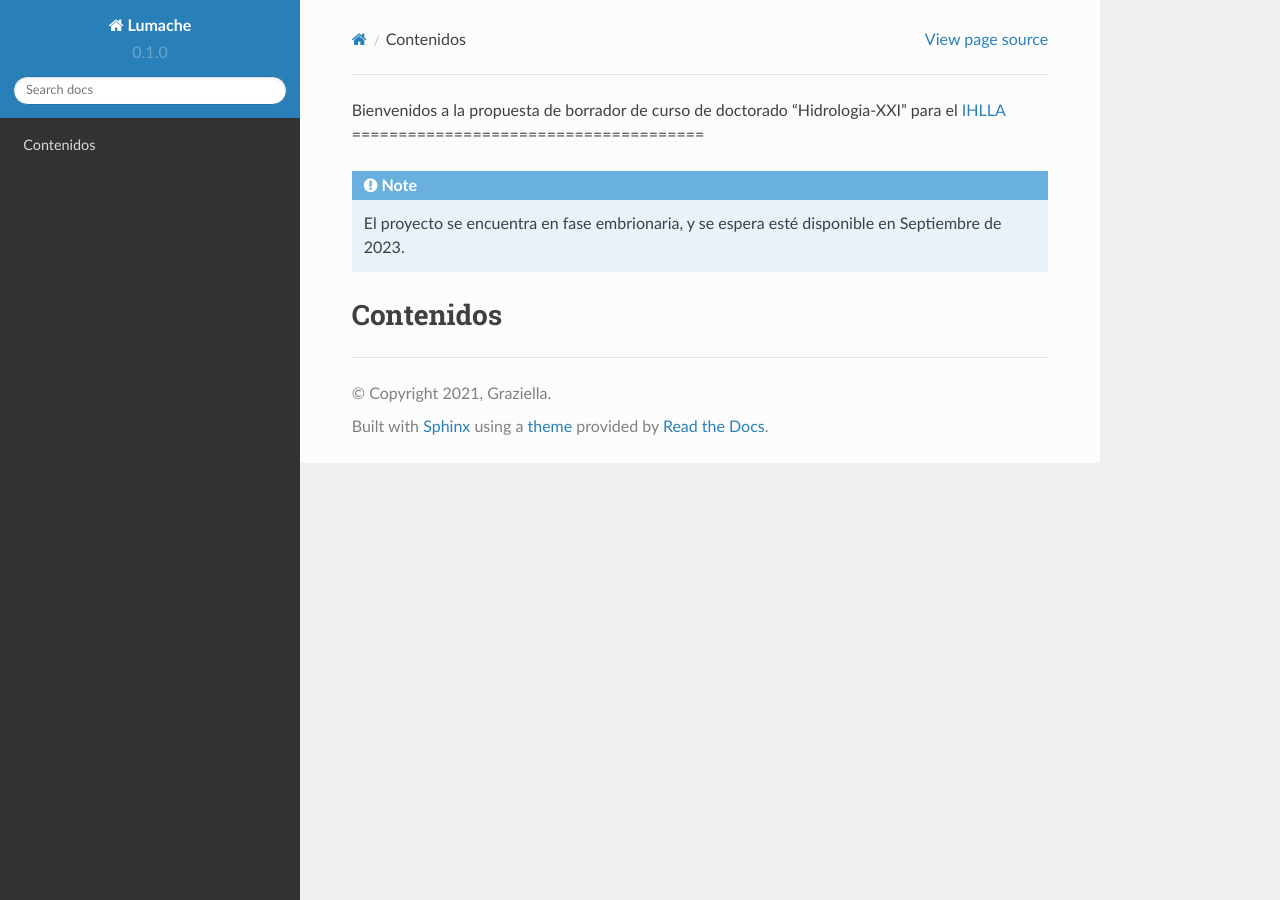
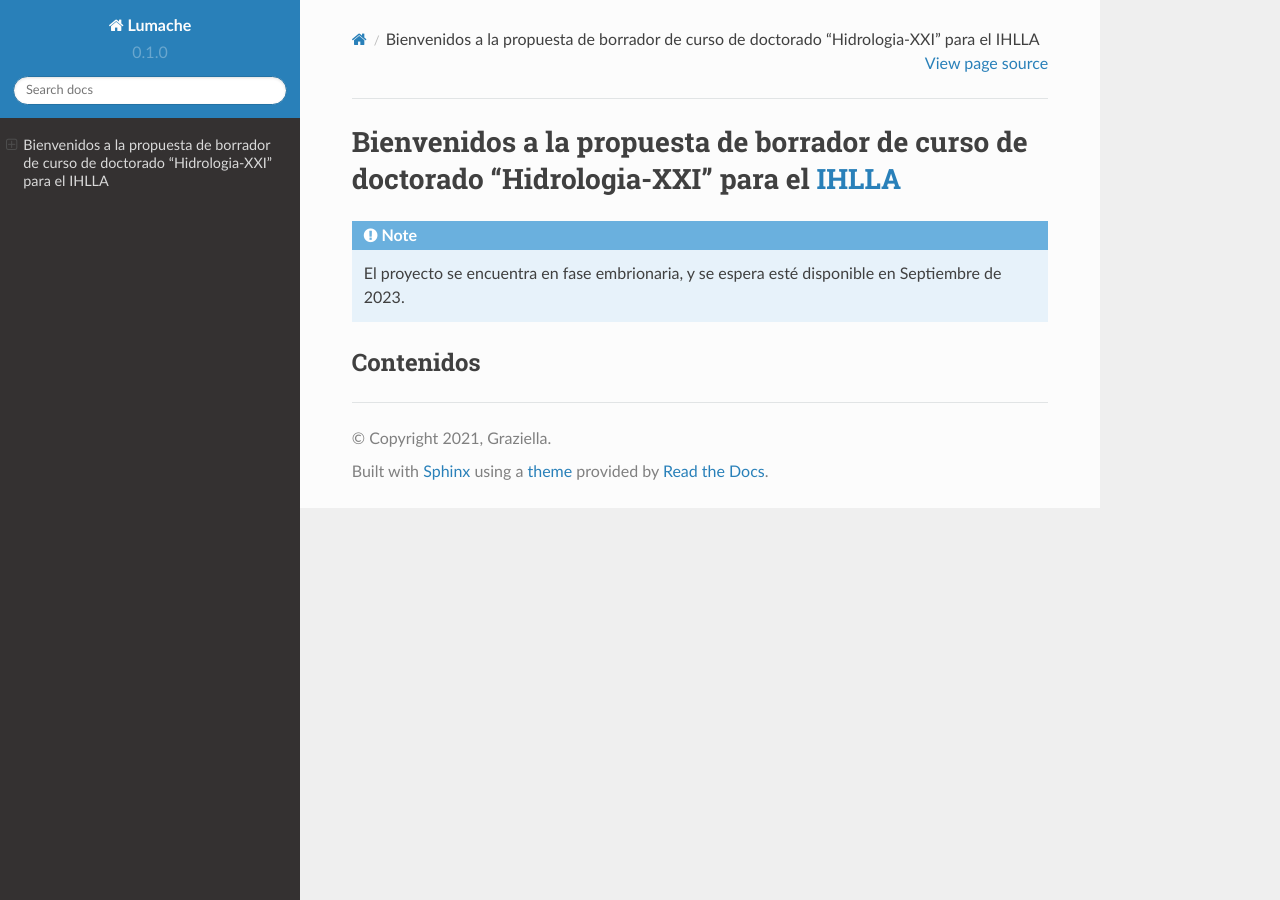
Before and after one commit to ivillamadrid/HidrologiaXXI, a Sphinx documentation site: the page built from docs/source/index.rst, in a window 1280 px wide. Built offline with Sphinx 7.4.7 and the Read the Docs theme 2.0.0, drawn with Linux system fonts in a browser that asks for light colours; pages that are not in the unit, such as notebooks, are missing from menus.

Commit message:
Update index.rst

```diff
--- a/docs/source/index.rst
+++ b/docs/source/index.rst
@@ -1,6 +1,5 @@
-Bienvenidos a la propuesta de borrador de curso de doctorado "Hidrologia-XXI" para el
-`IHLLA <https://ihlla.conicet.gov.ar/>`_
-======================================
+Bienvenidos a la propuesta de borrador de curso de doctorado "Hidrologia-XXI" para el `IHLLA <https://ihlla.conicet.gov.ar/>`_
+==============================================================================================================================
 
 
 
```
